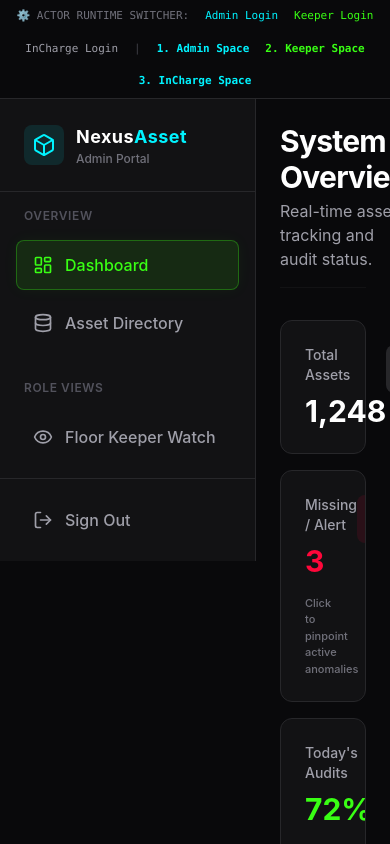
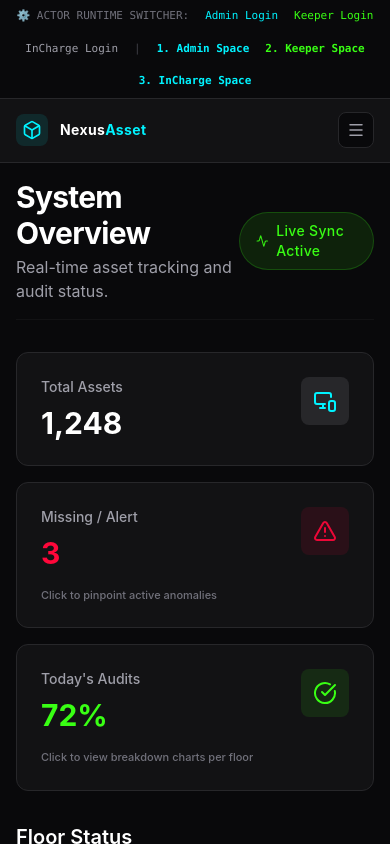
Before and after one commit to IsuruPromuditha/asset-management-system, a React (Vite) app in the folder client/: page /admin in a window 390 px wide. Shown: the top 844 px of the page. Built offline with nearby package versions, Linux system fonts and the light colour scheme.

Commit message:
Update code with mobile responsive 1. Layout.jsx 2. Sidebar. js

```diff
--- a/client/src/components/Layout.jsx
+++ b/client/src/components/Layout.jsx
@@ -1,19 +1,66 @@
-import { Outlet } from 'react-router-dom';
+import { useState } from 'react';
+import { Outlet, useNavigate } from 'react-router-dom';
+import { Menu, X, Box } from 'lucide-react';
 import Sidebar from './Sidebar';
 
-function Layout() {
+export default function Layout() {
+  const [isMobileMenuOpen, setIsMobileMenuOpen] = useState(false);
+  const navigate = useNavigate();
+
+  const handleSignOut = () => {
+    localStorage.removeItem("app_session");
+    navigate('/admin-login');
+  };
+
   return (
-    <div className="flex min-h-screen bg-[#09090b]">
-      {/* Fixed Sidebar on the left */}
-      <Sidebar />
+    <div className="min-h-screen bg-[#09090b] flex flex-col md:flex-row">
 
-      {/* Dynamic page contents scrollable on the right */}
-      <main className="flex-1 p-6 md:p-8 lg:p-10 overflow-y-auto">
-        {/* The Outlet component renders whatever route page is currently active! */}
+      {/* 1. TOP MOBILE HEADER PANEL (Visible only on screens below md: 768px) */}
+      <header className="md:hidden w-full h-16 bg-brand-darkGray border-b border-zinc-800 px-4 flex items-center justify-between sticky top-0 z-40">
+        <div className="flex items-center gap-3">
+          <div className="p-1.5 bg-brand-neonCyan/10 rounded-lg">
+            <Box size={20} className="text-brand-neonCyan" />
+          </div>
+          <div>
+            <h1 className="text-sm font-bold text-white tracking-wide">Nexus<span className="text-brand-neonCyan">Asset</span></h1>
+          </div>
+        </div>
+
+        {/* Toggle Burger Button */}
+        <button
+          onClick={() => setIsMobileMenuOpen(!isMobileMenuOpen)}
+          className="p-2 rounded-lg bg-zinc-950 border border-zinc-800 text-zinc-400 hover:text-white transition-colors"
+          aria-label="Toggle Navigation"
+        >
+          {isMobileMenuOpen ? <X size={18} /> : <Menu size={18} />}
+        </button>
+      </header>
+
+      {/* 2. RESPONSIVE SIDEBAR CONTAINER */}
+      {/* Mobile Dark Overlay Backdrop shadow */}
+      {isMobileMenuOpen && (
+        <div
+          className="md:hidden fixed inset-0 bg-black/70 backdrop-blur-sm z-40 transition-opacity"
+          onClick={() => setIsMobileMenuOpen(false)}
+        />
+      )}
+
+      {/* Sidebar Wrapper Drawer shell */}
+      <aside className={`
+        fixed top-0 bottom-0 left-0 z-50 w-64 transform transition-transform duration-200 ease-in-out h-full
+        md:relative md:transform-none md:z-auto md:flex shrink-0
+        ${isMobileMenuOpen ? 'translate-x-0' : '-translate-x-full md:translate-x-0'}
+      `}>
+        <Sidebar
+          closeMobileMenu={() => setIsMobileMenuOpen(false)}
+          onSignOut={handleSignOut}
+        />
+      </aside>
+
+      {/* 3. DYNAMIC SCROLLABLE PAGE CONTENTS */}
+      <main className="flex-1 min-w-0 p-4 sm:p-6 md:p-8 lg:p-10 overflow-y-auto">
         <Outlet />
       </main>
     </div>
   );
 }
-
-export default Layout;
--- a/client/src/components/Sidebar.jsx
+++ b/client/src/components/Sidebar.jsx
@@ -1,27 +1,27 @@
-// src/components/Sidebar.jsx
 import { NavLink } from 'react-router-dom';
 import {
   LayoutDashboard,
   Database,
-  Eye, // 💡 Swapped ShieldAlert for Eye to represent "Watching/Monitoring"
+  Eye,
   LogOut,
-  Box
+  Box,
+  X
 } from 'lucide-react';
 
-export default function Sidebar() {
-  // A helper function to handle active/inactive states for the navigation links
+export default function Sidebar({ closeMobileMenu, onSignOut }) {
+
   const getLinkStyles = ({ isActive }) =>
-    `flex items-center gap-3 px-4 py-3 rounded-lg transition-all duration-200 ${
+    `flex items-center gap-3 px-4 py-3 rounded-lg transition-all duration-200 text-xs font-semibold tracking-wide ${
       isActive
         ? 'bg-brand-neonGreen/10 text-brand-neonGreen border border-brand-neonGreen/30 shadow-[0_0_15px_rgba(57,255,20,0.05)]'
         : 'text-zinc-400 hover:text-white hover:bg-zinc-800 border border-transparent'
     }`;
 
   return (
-    <aside className="w-64 bg-brand-darkGray border-r border-zinc-800 flex flex-col justify-between h-full shrink-0">
+    <aside className="w-full bg-brand-darkGray border-r border-zinc-800 flex flex-col justify-between h-full shrink-0">
 
       {/* Brand / Logo Area */}
-      <div className="p-6 border-b border-zinc-800">
+      <div className="p-6 border-b border-zinc-800 flex justify-between items-center">
         <div className="flex items-center gap-3">
           <div className="p-2 bg-brand-neonCyan/10 rounded-lg">
             <Box size={24} className="text-brand-neonCyan" />
@@ -31,37 +31,46 @@ export default function Sidebar() {
             <p className="text-xs text-zinc-500 font-medium">Admin Portal</p>
           </div>
         </div>
+
+        {/* Mobile-Only Close Cross Button */}
+        <button
+          onClick={closeMobileMenu}
+          className="md:hidden p-1.5 rounded bg-zinc-950 border border-zinc-800 text-zinc-500 hover:text-zinc-200"
+        >
+          <X size={14} />
+        </button>
       </div>
 
-      {/* Primary Navigation */}
+      {/* Primary Navigation Links */}
       <nav className="flex-1 p-4 space-y-2 overflow-y-auto">
-        <p className="text-xs font-semibold text-zinc-600 uppercase tracking-wider mb-4 px-2">Overview</p>
+        <p className="text-[10px] font-bold text-zinc-600 uppercase tracking-wider mb-4 px-2">Overview</p>
 
-        <NavLink to="/admin" className={getLinkStyles}>
-          <LayoutDashboard size={20} />
-          <span className="font-medium">Dashboard</span>
+        <NavLink to="/admin" onClick={closeMobileMenu} className={getLinkStyles}>
+          <LayoutDashboard size={18} />
+          <span>Dashboard</span>
         </NavLink>
 
-        {/* 💡 FIXED: Point path to '/assets' instead of '/manage/assets' */}
-        <NavLink to="/assets" className={getLinkStyles}>
-          <Database size={20} />
-          <span className="font-medium">Asset Directory</span>
+        <NavLink to="/assets" onClick={closeMobileMenu} className={getLinkStyles}>
+          <Database size={18} />
+          <span>Asset Directory</span>
         </NavLink>
 
-        <p className="text-xs font-semibold text-zinc-600 uppercase tracking-wider mt-8 mb-4 px-2">Role Views</p>
+        <p className="text-[10px] font-bold text-zinc-600 uppercase tracking-wider mt-8 mb-4 px-2">Role Views</p>
 
-        {/* 💡 FIXED: Linked to '/admin/floor-watch' for live keeper monitoring */}
-        <NavLink to="/admin/floor-watch" className={getLinkStyles}>
-          <Eye size={20} />
-          <span className="font-medium">Floor Keeper Watch</span>
+        <NavLink to="/admin/floor-watch" onClick={closeMobileMenu} className={getLinkStyles}>
+          <Eye size={18} />
+          <span>Floor Keeper Watch</span>
         </NavLink>
       </nav>
 
-      {/* User / Logout Area */}
+      {/* User / Logout Action Area */}
       <div className="p-4 border-t border-zinc-800">
-        <button className="w-full flex items-center gap-3 px-4 py-3 text-zinc-400 hover:text-brand-neonRed hover:bg-brand-neonRed/10 hover:border-brand-neonRed/30 border border-transparent rounded-lg transition-all duration-200">
-          <LogOut size={20} />
-          <span className="font-medium">Sign Out</span>
+        <button
+          onClick={onSignOut}
+          className="w-full flex items-center gap-3 px-4 py-3 text-zinc-400 hover:text-brand-neonRed hover:bg-brand-neonRed/10 hover:border-brand-neonRed/30 border border-transparent rounded-lg text-xs font-bold uppercase tracking-wider transition-all duration-200"
+        >
+          <LogOut size={18} />
+          <span>Sign Out</span>
         </button>
       </div>
 
```
